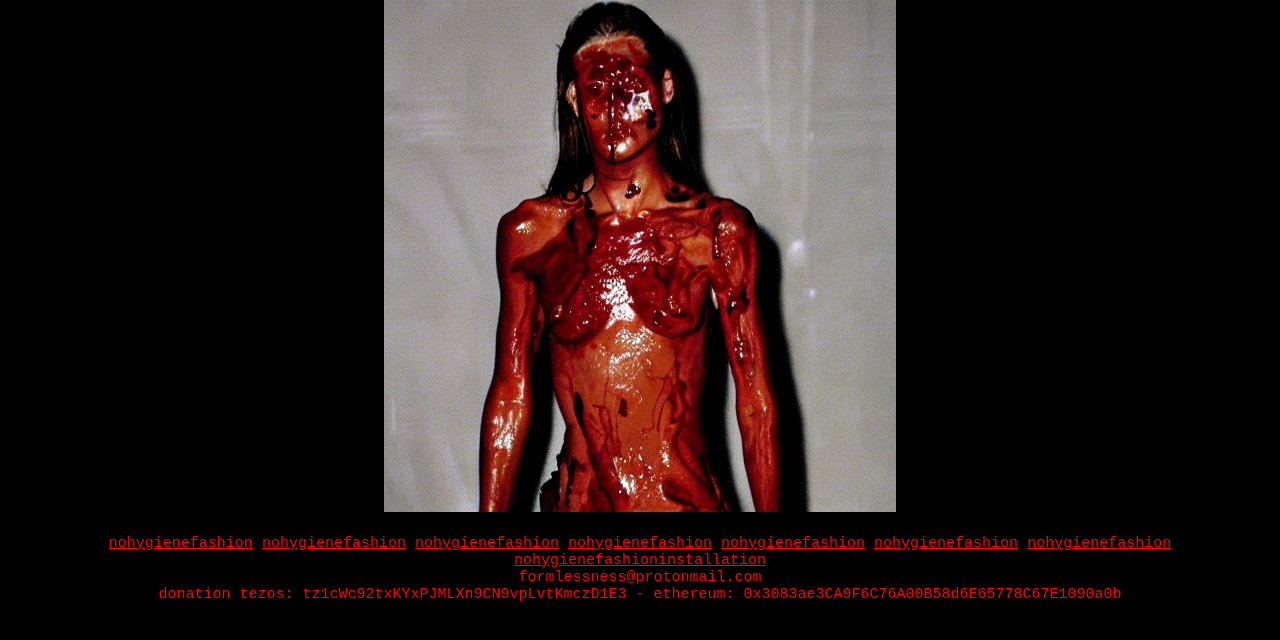
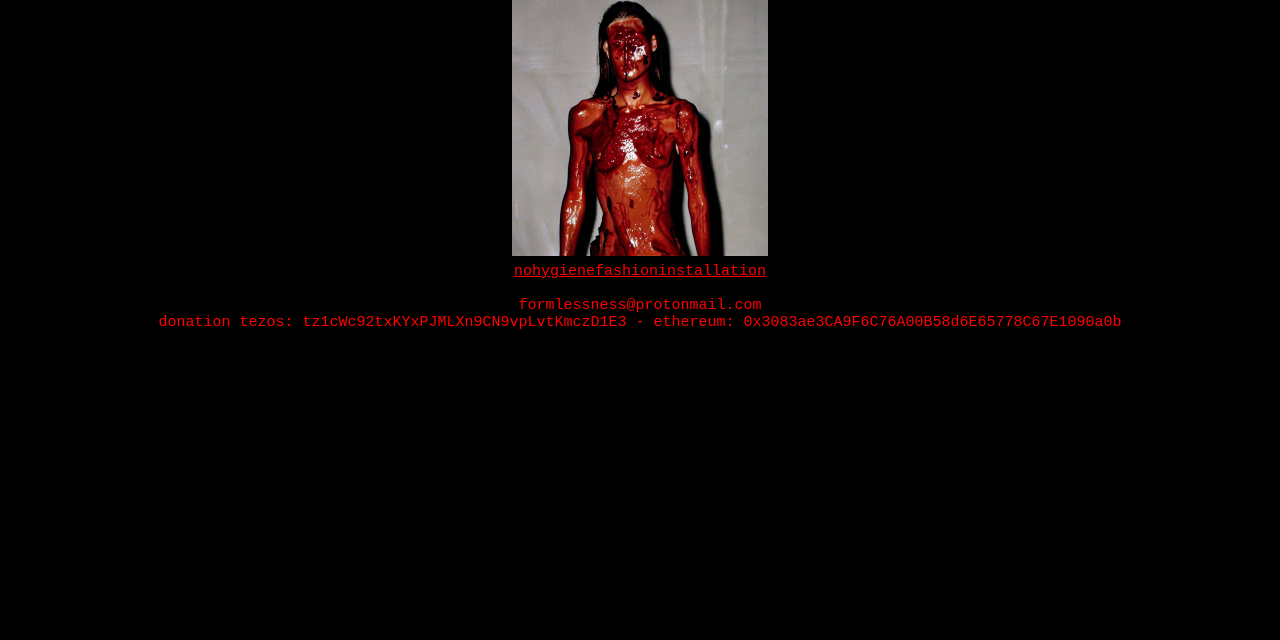
Before and after one commit to nohygiene/nohygienefashion, a plain HTML site: page index.html in a window 1280 px wide. Drawn offline with Linux system fonts and the light colour scheme.

Commit message:
Update index.html

```diff
--- a/index.html
+++ b/index.html
@@ -43,7 +43,7 @@
 </head>
 </body>
 
-<body style="background-image: url('sample26.jpg'); background-size: 512px 512px; background-position: center top; background-repeat: no-repeat; background-color: black;"></body>
+<body style="background-image: url('sample26.jpg'); background-size: 256px 256px; background-position: center top; background-repeat: no-repeat; background-color: black;"></body>
 <body style="background-color: black;"></body>
 
 <style>
@@ -80,29 +80,14 @@
       </style>
 
 <center>
-
-
   <br>
   <br>
   <br>
   <br>
   <br>
   <br>
-  <br>
-  <br>
-  <br>
-  <br>
-  <br>
-  <br>
-  <br>
-  <br>
-  <br>
-  <br>
-  <br>
-  <br>
-  <br>
-  <br>
-  <br>
+
+
   <br>
   <br>
 
@@ -114,26 +99,13 @@
   <br>
   <br>
 </center>
-<br>
 <center>
 
-  <a href="https://foundation.app/@formless" target="_blank">nohygienefashion</a>
 
-  <a href="https://makersplace.com/formless" target="_blank">nohygienefashion</a>
-
-  <a href="https://objkt.com/profile/formless/created" target="_blank">nohygienefashion</a>
-
-  <a href="https://twitter.com/formlessxyz" target="_blank">nohygienefashion</a>
-
- <a href="https://www.instagram.com/berkinkinn" target="_blank">nohygienefashion</a>
-
- <a href="https://nohygiene.itch.io/" target="_blank">nohygienefashion</a>
-
- <a href="https://www.youtube.com/@formlessxyz" target="_blank">nohygienefashion</a>
 
  <a href="nohygienefashioninstallation.html">nohygienefashioninstallation</a>
  <br>
-
+ <br>
  formlessness@protonmail.com
  <br>
  donation tezos: tz1cWc92txKYxPJMLXn9CN9vpLvtKmczD1E3 - ethereum: 0x3083ae3CA9F6C76A00B58d6E65778C67E1090a0b
```
